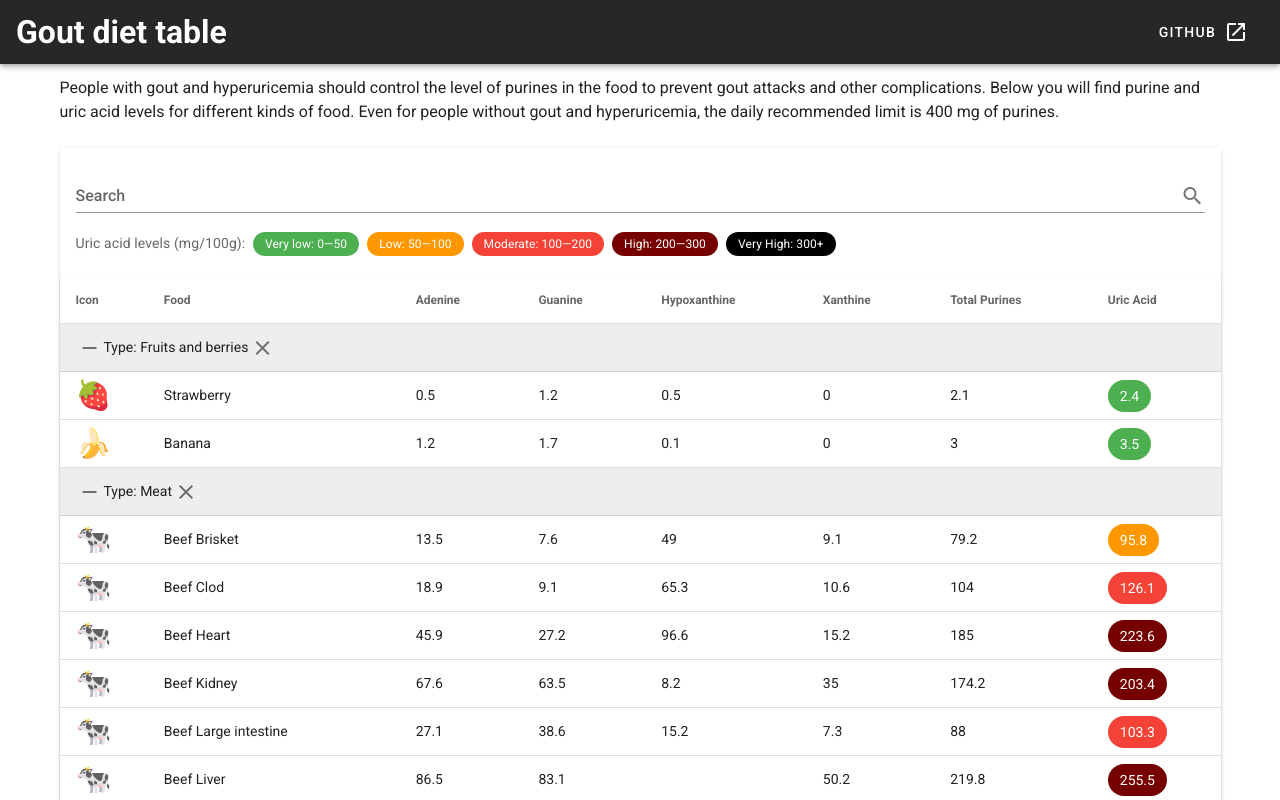
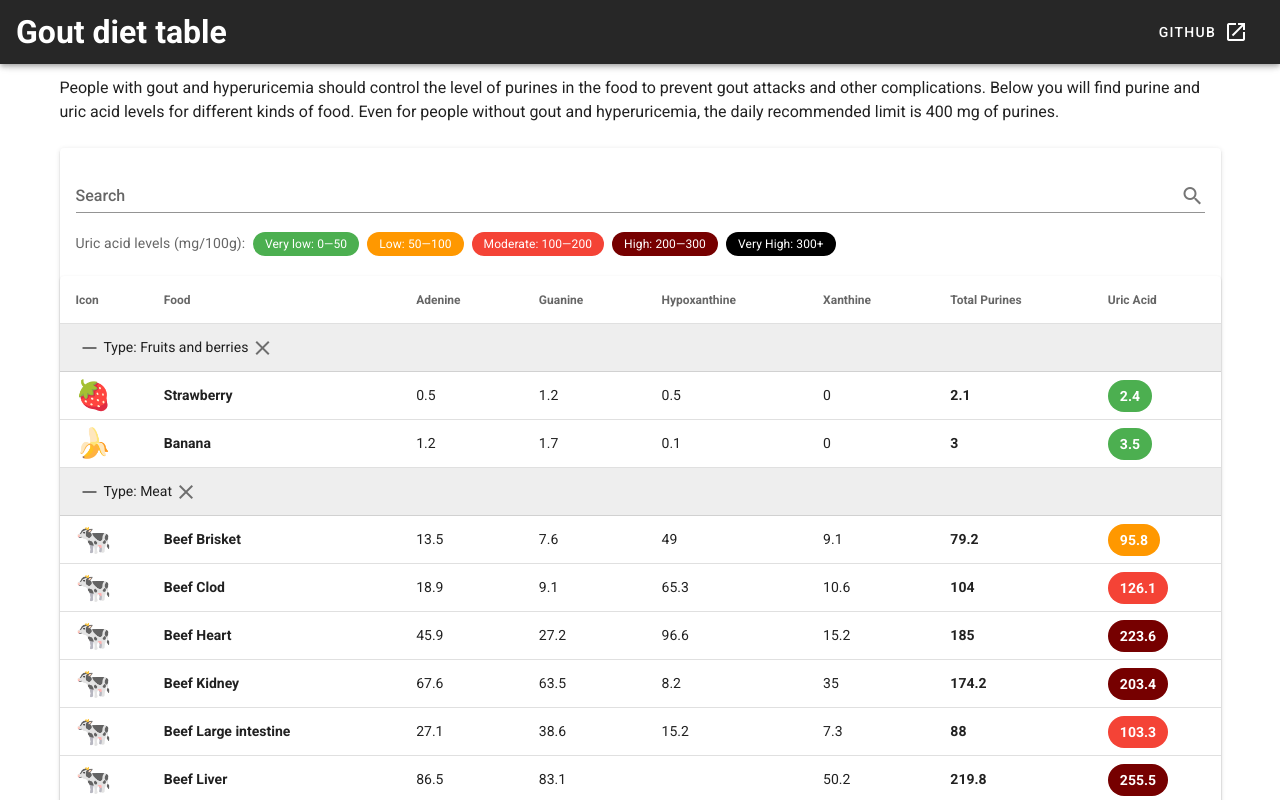
Before and after one commit to Renset/gout-diet, a Vue app: page / in a window 1280 px wide. Shown: the top 800 px of the page. Built offline with nearby package versions, Linux system fonts and the light colour scheme.

Commit message:
🌈 Make food name and purine levels bold

```diff
--- a/src/components/Table.vue
+++ b/src/components/Table.vue
@@ -36,9 +36,15 @@
                 group-by="type"
                 class="elevation-1"
             >
+                <template v-slot:item.name="{ item }">
+                    <b>{{ item.name }}</b>
+                </template>
+                <template v-slot:item.total="{ item }">
+                    <b>{{ item.total }}</b>
+                </template>
                 <template v-slot:item.uricAcid="{ item }">
                     <v-chip :color="getColor(item.uricAcid)" dark>
-                        {{ item.uricAcid }}
+                        <b>{{ item.uricAcid }}</b>
                     </v-chip>
                 </template>
                 <template v-slot:item.icon="{ item }">
```
